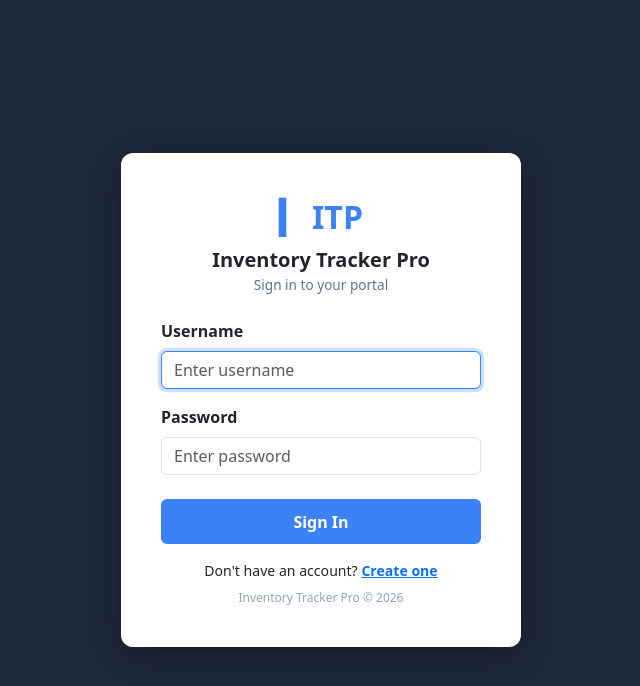
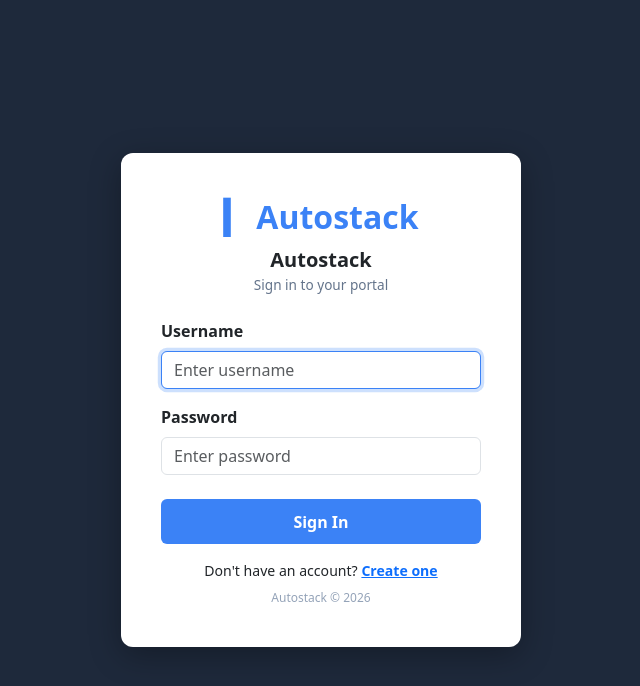
Before and after one commit to ameenosman1104-hash/autostack, a Flask app: page /login in a window 1280 px wide. Shown: the top 686 px of the page, without its empty margins (319-959 px from the left). Run offline with Flask 3, Linux system fonts and the light colour scheme.

Commit message:
Change branding from ITP to Autostack

```diff
--- a/app/templates/login.html
+++ b/app/templates/login.html
@@ -3,7 +3,7 @@
 <head>
   <meta charset="UTF-8">
   <meta name="viewport" content="width=device-width, initial-scale=1">
-  <title>Login — Inventory Tracker Pro</title>
+  <title>Login — Autostack</title>
   <link href="https://cdn.jsdelivr.net/npm/bootstrap@5.3.0/dist/css/bootstrap.min.css" rel="stylesheet">
   <style>
     body { background:#1E293B; min-height:100vh; display:flex; align-items:center; justify-content:center; }
@@ -18,8 +18,8 @@
 <body>
   <div class="login-card">
     <div class="text-center mb-4">
-      <div class="login-logo">▎ ITP</div>
-      <div class="fw-bold fs-5 mt-1">Inventory Tracker Pro</div>
+      <div class="login-logo">▎ Autostack</div>
+      <div class="fw-bold fs-5 mt-1">Autostack</div>
       <div class="login-sub">Sign in to your portal</div>
     </div>
 
@@ -45,7 +45,7 @@
       Don't have an account? <a href="{{ url_for('auth.register') }}" class="text-primary fw-semibold">Create one</a>
     </div>
     <div class="text-center mt-2" style="color:#94A3B8;font-size:.75rem;">
-      Inventory Tracker Pro &copy; 2026
+      Autostack &copy; 2026
     </div>
   </div>
 </body>
--- a/app/templates/register.html
+++ b/app/templates/register.html
@@ -3,7 +3,7 @@
 <head>
   <meta charset="UTF-8">
   <meta name="viewport" content="width=device-width, initial-scale=1">
-  <title>Create Account — Inventory Tracker Pro</title>
+  <title>Create Account — Autostack</title>
   <link href="https://cdn.jsdelivr.net/npm/bootstrap@5.3.0/dist/css/bootstrap.min.css" rel="stylesheet">
   <style>
     body { background:#1E293B; min-height:100vh; display:flex; align-items:center; justify-content:center; }
@@ -17,8 +17,8 @@
 <body>
   <div class="card bg-white">
     <div class="text-center mb-4">
-      <div class="logo">▎ ITP</div>
-      <div class="fw-bold fs-5 mt-1">Inventory Tracker Pro</div>
+      <div class="logo">▎ Autostack</div>
+      <div class="fw-bold fs-5 mt-1">Autostack</div>
       <div class="text-muted" style="font-size:.85rem;">Create your shop account</div>
     </div>
 
```
